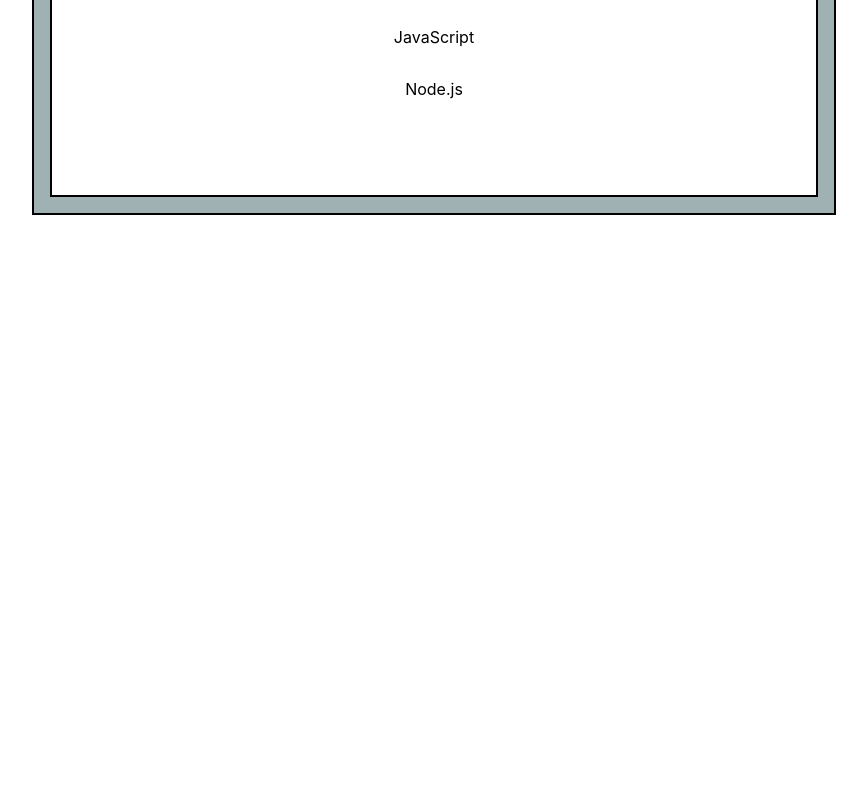
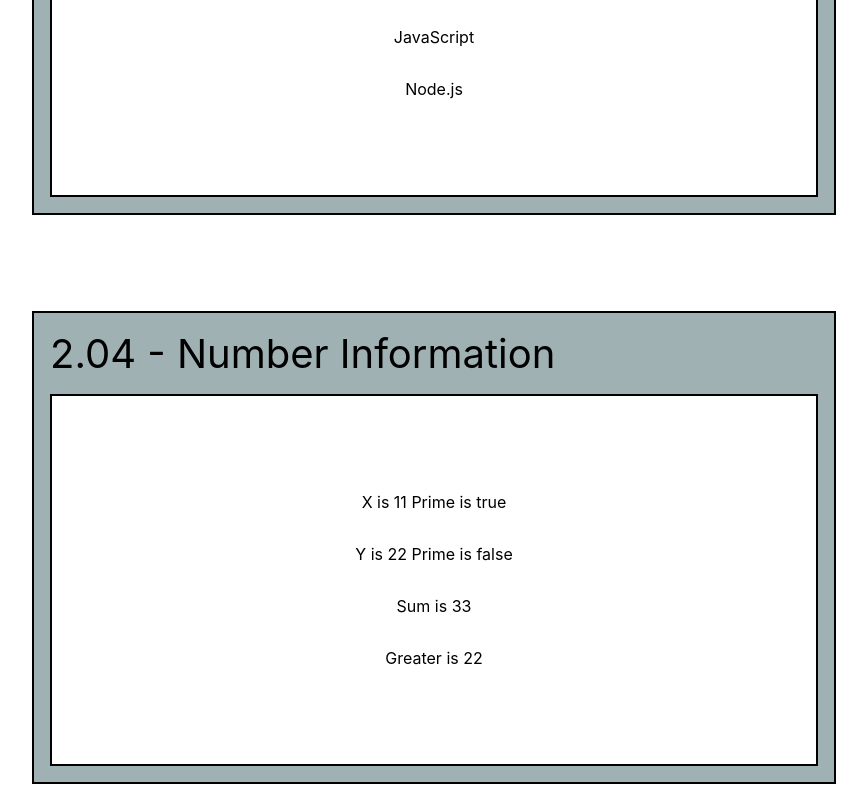
Before and after one commit to andentx/notes-complete-react-js-by-edufect-institute, a React (Create React App) app: page / in a window 1280 px wide. Shown: the part 1305-2105 px from the top of the page, without its empty margins (206-1073 px from the left). Before the commit the page ends 1536 px from the top, so only its background shows below. Built offline with nearby package versions, Linux system fonts and the light colour scheme.

Commit message:
Add example 2.04

```diff
--- /dev/null
+++ b/src/components/Example204.jsx
@@ -0,0 +1,33 @@
+import React, { Component } from "react";
+
+class NumberInformation extends Component {
+    state = {
+        x: 11,
+        y: 22,
+    };
+
+    isPrime = (number) => {
+        for (let i = 2; i < number; i++) {
+            if (number % i === 0) return false;
+        }
+        return true;
+    };
+
+    render() {
+        let { x, y } = this.state;
+        return (
+            <React.Fragment>
+                <p>
+                    X is {x} Prime is {"" + this.isPrime(x)}
+                </p>
+                <p>
+                    Y is {y} Prime is {"" + this.isPrime(y)}
+                </p>
+                <p>Sum is {x + y}</p>
+                <p>Greater is {x > y ? x : y} </p>
+            </React.Fragment>
+        );
+    }
+}
+
+export default NumberInformation;
--- a/src/components/ExampleList.jsx
+++ b/src/components/ExampleList.jsx
@@ -2,6 +2,7 @@
 import Example201 from "./Example201";
 import Example202 from "./Example202";
 import Example203 from "./Example203";
+import Example204 from "./Example204";
 import ExampleContainer from "./ExampleContainer";
 
 import { exampleList } from "./ExampleList.module.css";
@@ -17,8 +18,12 @@
                 <Example202 />
             </ExampleContainer>
 
-      <ExampleContainer exampleTitle={"2.03 - Three Strings"}>
+            <ExampleContainer exampleTitle={"2.03 - List of Strings"}>
                 <Example203 />
+            </ExampleContainer>
+
+            <ExampleContainer exampleTitle={"2.04 - Number Information"}>
+                <Example204 />
             </ExampleContainer>
         </div>
     );
```
Lines whose indentation alone changed are shown as unchanged.
